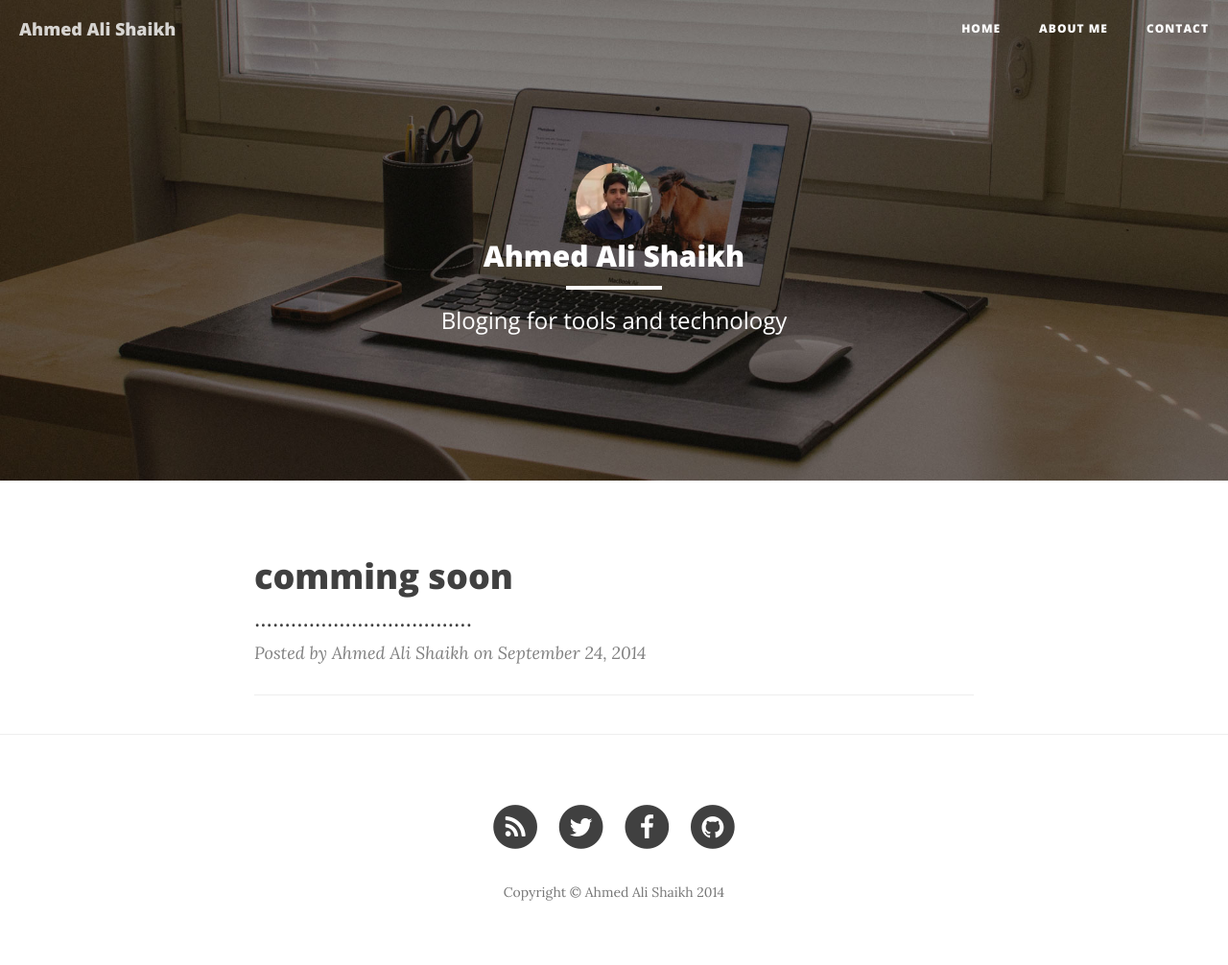
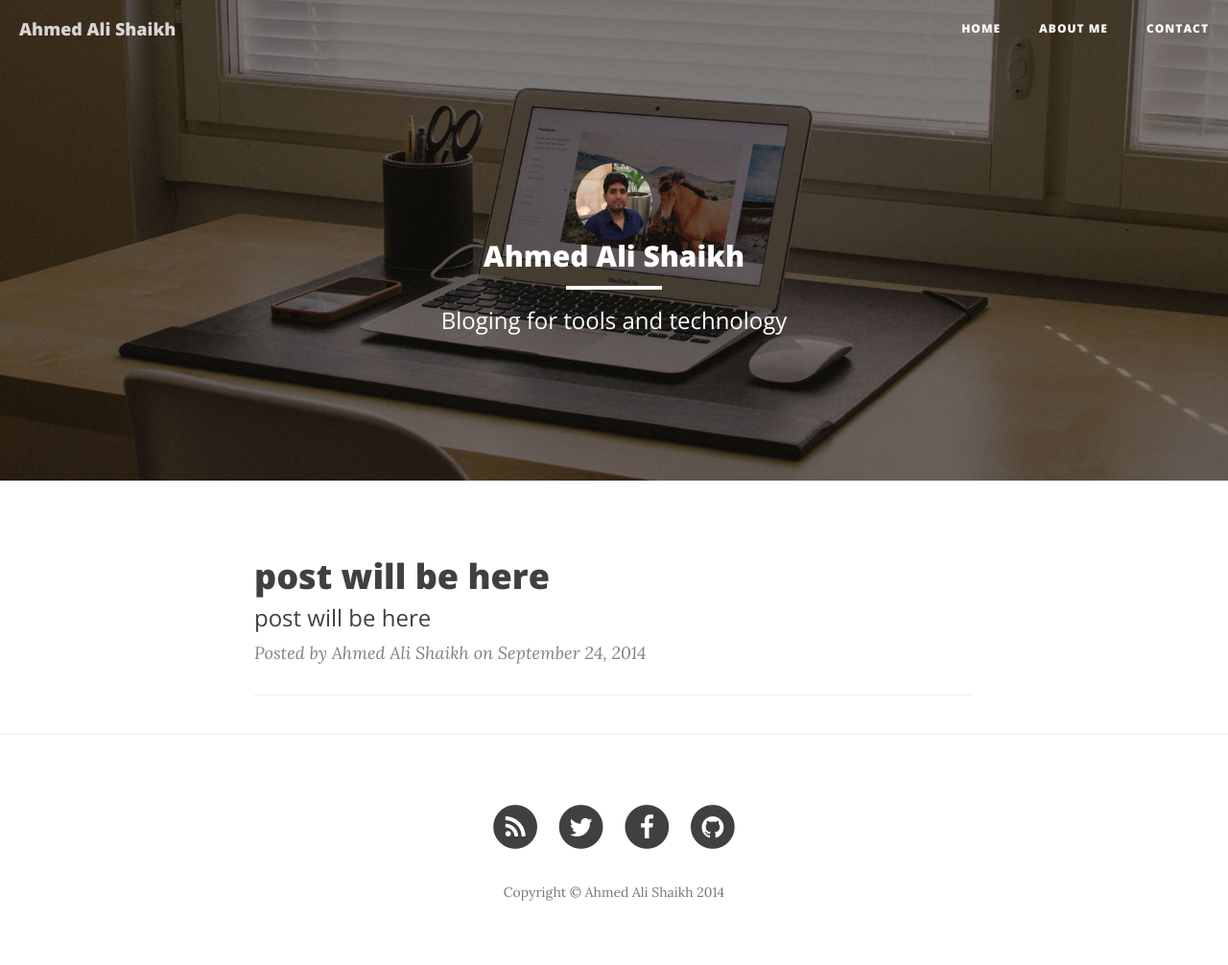
Before and after one commit to ahmedali06/ahmedali06.github.io, a Jekyll site: the page built from index.html, in a window 1280 px wide. Shown: the whole page at 96% size. Built offline with Jekyll 4.4.1, drawn with Linux system fonts in a browser that asks for light colours; nearby versions of some CDN libraries; the list of posts is cut into pages by our own code.

Commit message:
new post

```diff
--- a/_posts/2014-12-19-comming-soon.markdown
+++ b/_posts/2014-12-19-post-will-be.markdown
@@ -1,10 +1,10 @@
 ---
 layout:     post
-title:      "comming soon"
-subtitle:   "...................................."
+title:      "post will be here"
+subtitle:   "post will be here"
 date:       2014-09-24 12:00:00
 author:     "Ahmed Ali Shaikh"
-header-img: "img/post-bg-06.jpg"
+header-img: "img/home-bg.jpg"
 ---
 
 <p>Never in all their history have men been able truly to conceive of the world as one: a single sphere, a globe, having the qualities of a globe, a round earth in which all the directions eventually meet, in which there is no center because every point, or none, is center — an equal earth which all men occupy as equals. The airman's earth, if free men make it, will be truly round: a globe in practice, not in theory.</p>
```
